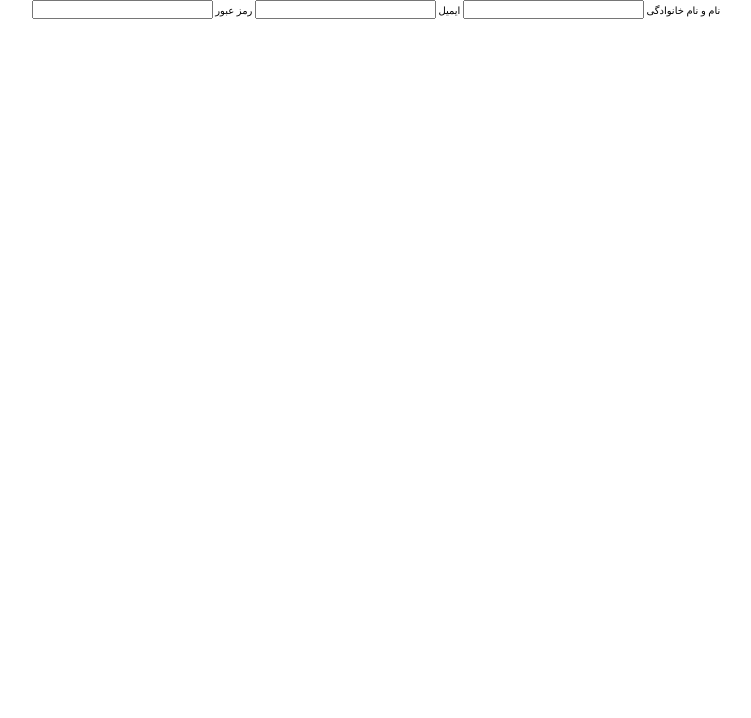
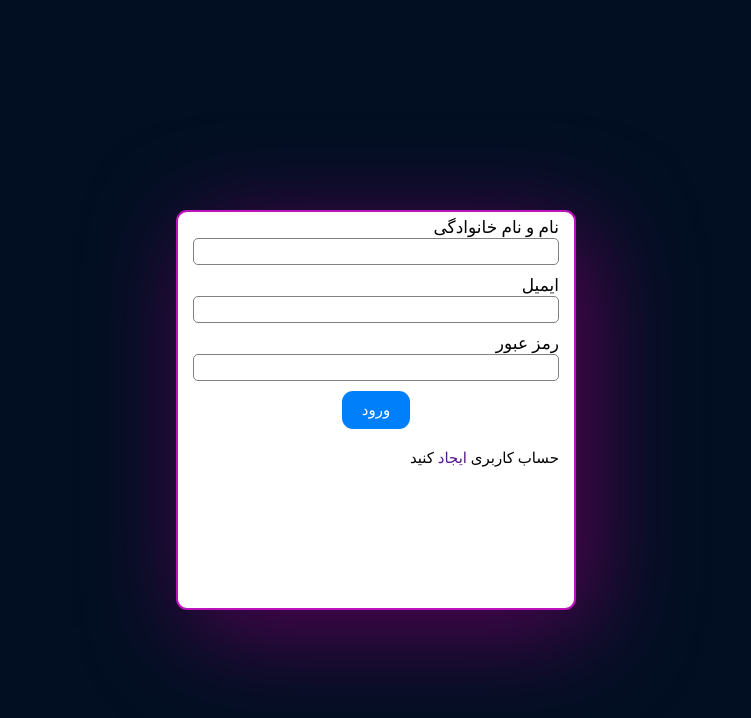
Before and after one commit to pouyaoskuee/simple-form, a plain HTML site: page index.html in a window 1280 px wide. Shown: the whole page, without its empty margins (264-1015 px from the left). Drawn offline with Linux system fonts and the light colour scheme; a web font is replaced by a local one.

Commit message:
simple form is complete

```diff
--- a/index.html
+++ b/index.html
@@ -8,20 +8,30 @@
 <body>
 
 <div class="container">
-
-    <form action="" method="post">
-        <label for="name">نام و نام خانوادگی</label>
-        <input id="name">
-        <label for="email">ایمیل</label>
-        <input id="email">
-        <label for="password">رمز عبور</label>
-        <input id="password">
-
-    </form>
+    <div class="login-form">
+        <form action="" method="post">
+            <div class="form-control name-form">
+                <label for="name">نام و نام خانوادگی</label>
+                <input type="text" id="name">
+            </div>
+            <div class="form-control email-form">
+                <label for="email">ایمیل</label>
+                <input type="email" id="email">
+            </div>
+            <div class="form-control password-form">
+                <label for="password">رمز عبور</label>
+                <input type="password" id="password">
+            </div>
+            <div class="form-control submit-form">
+                <button type="submit">ورود</button>
+            </div>
 
 
-
-
+        </form>
+        <p>
+            حساب کاربری <a href="">ایجاد</a> کنید
+        </p>
+    </div>
 </div>
 
 </body>
--- a/style.css
+++ b/style.css
@@ -1,3 +1,10 @@
+@font-face {
+    font-family: 'iran-yekan';
+    src: url('fonts/Yekan.woff') format('woff');
+    font-weight: normal;
+    font-style: normal;
+}
+
 *, *:before, *:after {
     box-sizing: border-box;
     margin: 0;
@@ -9,10 +16,86 @@ html{
 }
 
 body{
+    font-family: 'iran-yekan';
+    background-color: #020f22;
 
 }
 
+p{
+    font-size: 1.5rem;
+}
+
+a:link,a:visited{
+    text-decoration: none;
+}
+
+
 .container{
+    height: 100vh;
     display: flex;
     justify-content: center;
+    align-items: center;
 }
+
+.login-form{
+    display: flex;
+    flex-direction: column;
+    gap: 2rem;
+    background-color: #ffffff;
+    border: 2px solid #bd13bd;
+    box-shadow: 15px 20px 100px #570357;
+    border-radius: 11px;
+    padding: 0.5rem 1.5rem;
+    width: 40rem;
+    height: 40rem;
+    margin-top: 2rem;
+}
+
+form{
+    display: flex;
+    flex-direction: column;
+    gap: 1rem;
+}
+
+
+label{
+    font-size: 1.7rem;
+    margin-bottom: 0.5rem;
+}
+
+input[type="text"],
+input[type="email"],
+input[type="password"]{
+    display: block;
+    border: 1px solid gray;
+    border-radius: 5px;
+    padding: 0.5rem 1rem;
+    width: 100%;
+    transition: all 0.15s ease-in-out;
+
+}
+
+input[type="text"]:focus,
+input[type="email"]:focus,
+input[type="password"]:focus{
+    outline: none;
+    border: 1px solid #bd13bd;
+    box-shadow: 0 0 5px #570357;
+}
+
+button{
+    outline: none;
+    border: none;
+    border-radius: 11px;
+    background-color: #007ffb;
+    padding: 1rem 2rem;
+    color: #fff;
+    cursor: pointer;
+    font-size: 1.5rem;
+
+}
+
+.submit-form{
+    display: flex;
+justify-content: center;
+}
```
